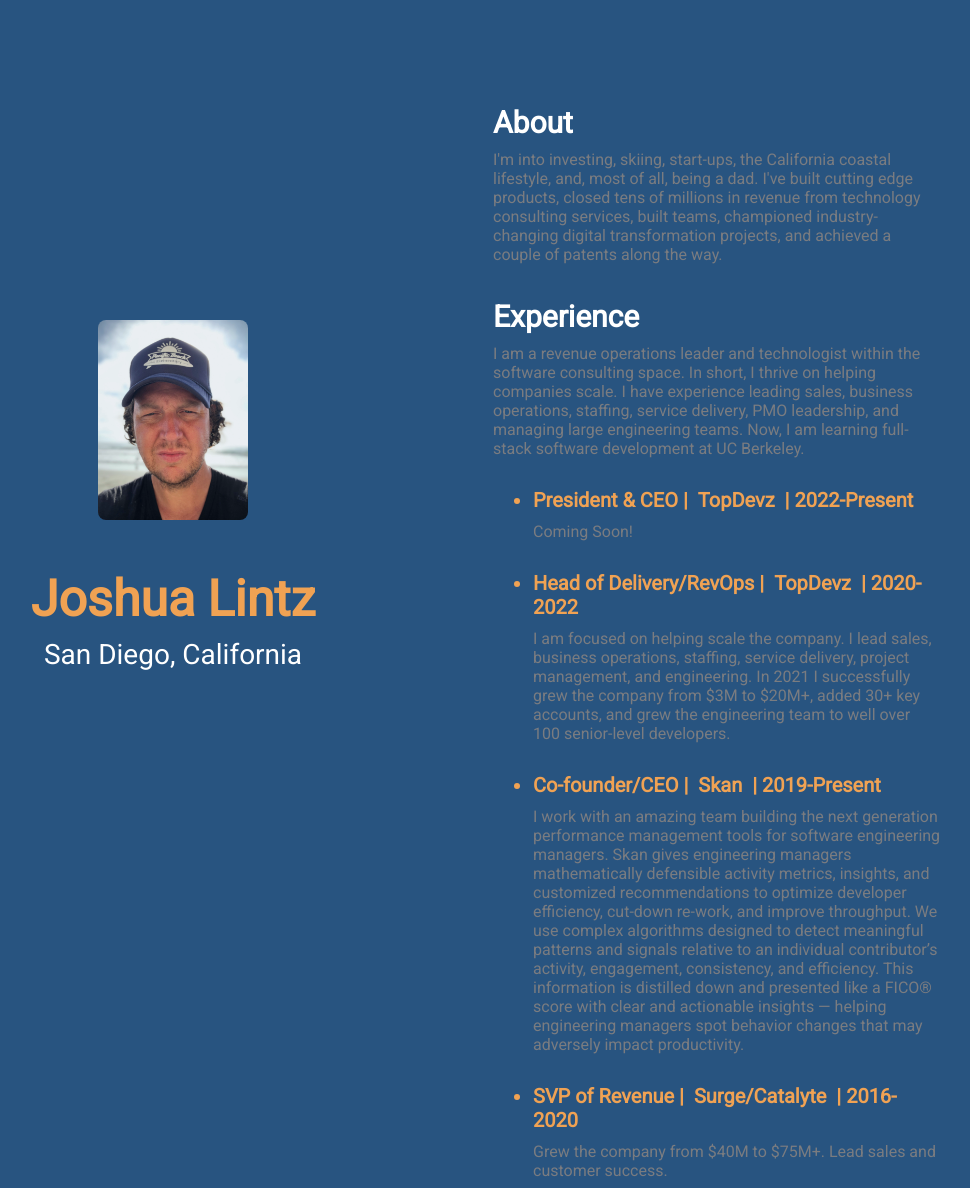
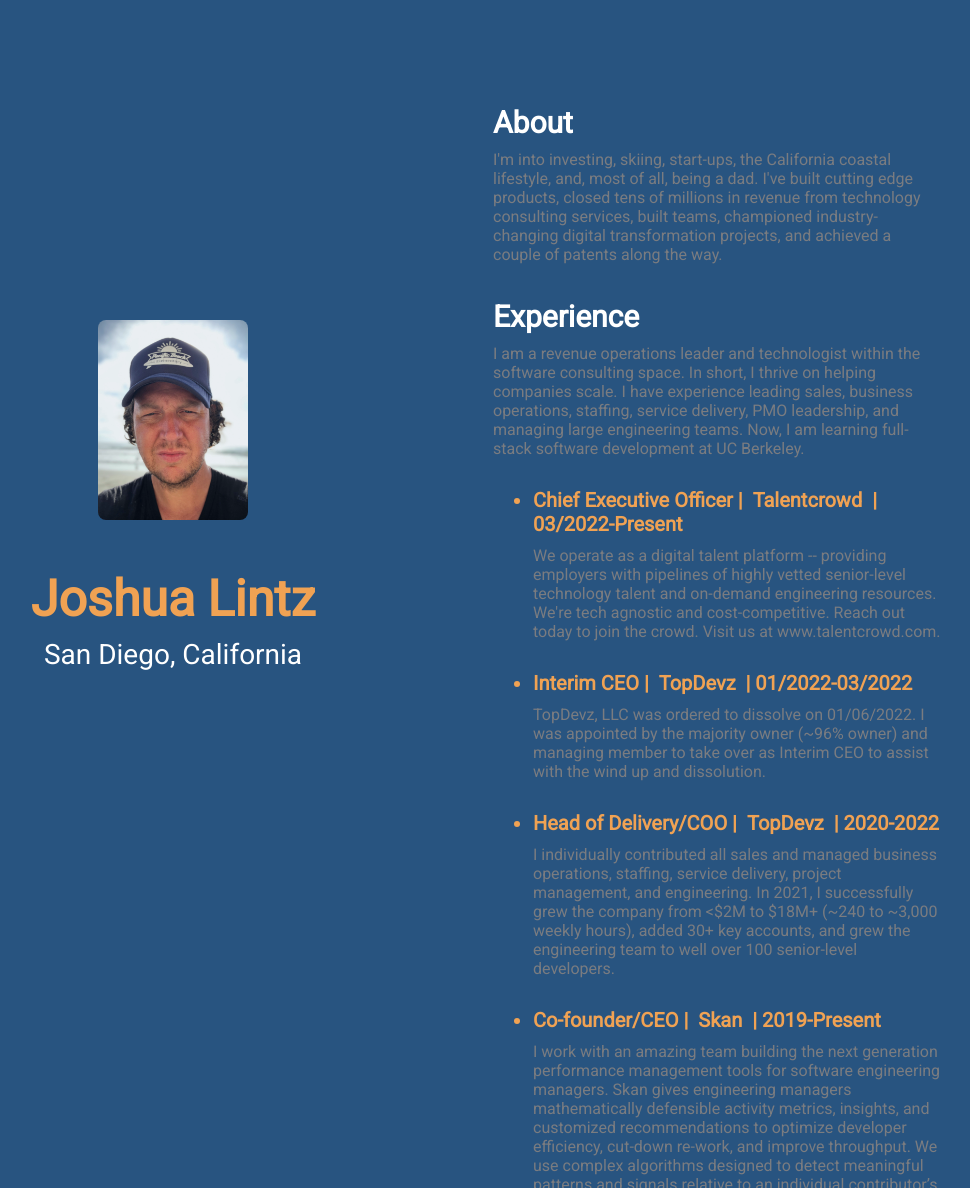
Before and after one commit to joshualintz/joshualintz, a plain HTML site: page index.html in a window 1280 px wide. Shown: the top 1188 px of the page, without its empty margins (147-1117 px from the left). Drawn offline with Linux system fonts and the light colour scheme.

Commit message:
updated title

```diff
--- a/index.html
+++ b/index.html
@@ -35,16 +35,22 @@
                 </p>
                 <ul>
                     <li>
-                        <h3>President & CEO | <a href="https://www.topdevz.io" target="_blank">TopDevz</a> | 2022-Present</h3>
+                        <h3>Chief Executive Officer | <a href="https://www.talentcrowd.com" target="_blank">Talentcrowd</a> | 03/2022-Present</h3>
                         <p>
-                            Coming Soon!
+                            We operate as a digital talent platform -- providing employers with pipelines of highly vetted senior-level technology talent and on-demand engineering resources. We're tech agnostic and cost-competitive. Reach out today to join the crowd. Visit us at www.talentcrowd.com.
                         </p>
                     </li>
                     <li>
-                        <h3>Head of Delivery/RevOps | <a href="https://www.topdevz.io" target="_blank">TopDevz</a> | 2020-2022</h3>
+                        <h3>Interim CEO | <a href="https://www.topdevz.io" target="_blank">TopDevz</a> | 01/2022-03/2022</h3>
                         <p>
-                            I am focused on helping scale the company. I lead sales, business operations, staffing, service delivery, project management, and engineering.
-                            In 2021 I successfully grew the company from $3M to $20M+, added 30+ key accounts, and grew the engineering team to well over 100 senior-level developers.
+                            TopDevz, LLC was ordered to dissolve on 01/06/2022. I was appointed by the majority owner (~96% owner) and managing member to take over as Interim CEO to assist with the wind up and dissolution.
+                        </p>
+                    </li>
+                    <li>
+                        <h3>Head of Delivery/COO | <a href="https://www.topdevz.io" target="_blank">TopDevz</a> | 2020-2022</h3>
+                        <p>
+                            I individually contributed all sales and managed business operations, staffing, service delivery, project management, and engineering.
+                            In 2021, I successfully grew the company from <$2M to $18M+ (~240 to ~3,000 weekly hours), added 30+ key accounts, and grew the engineering team to well over 100 senior-level developers.
                         </p>
                     </li>
                     <li>
```
